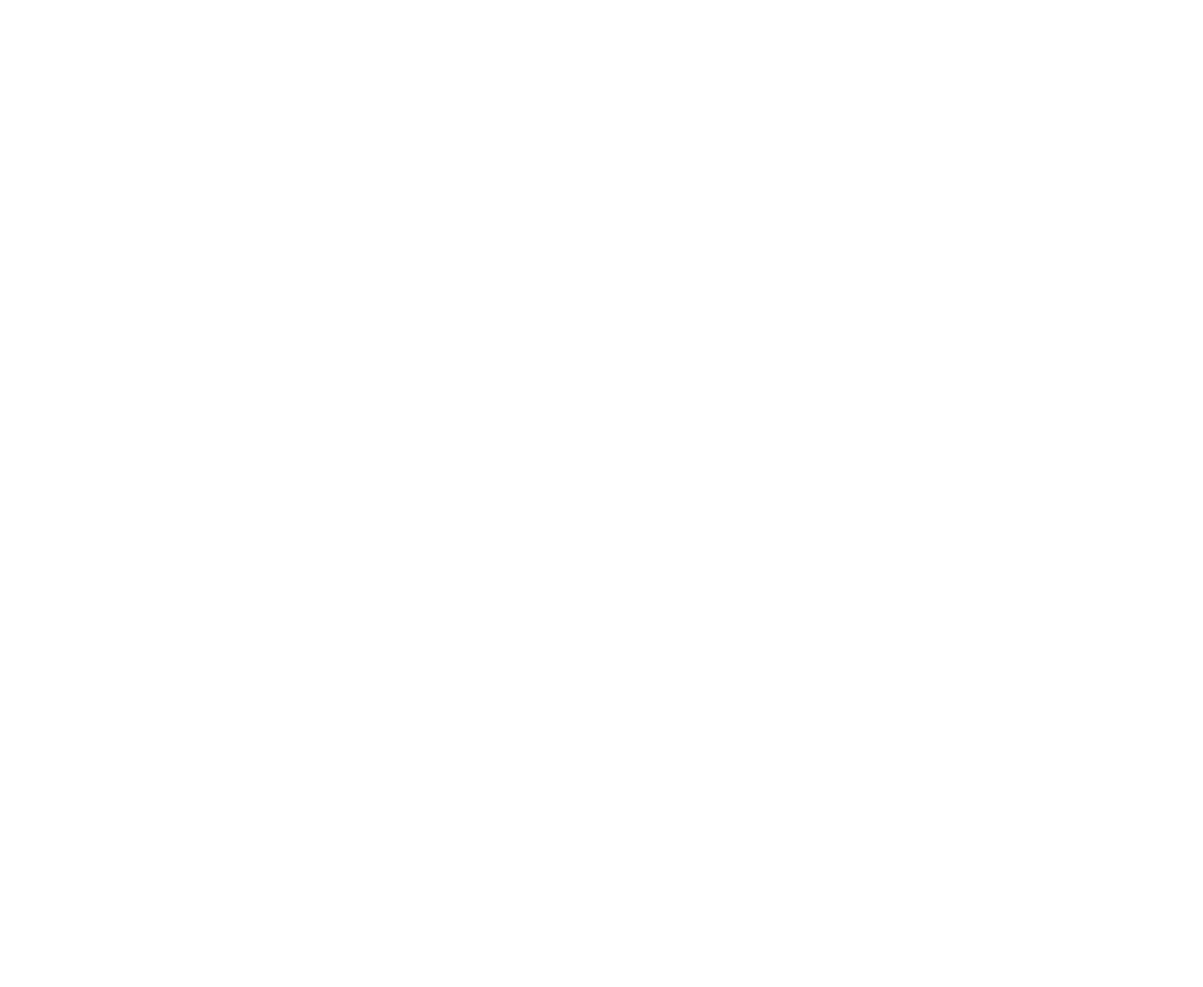
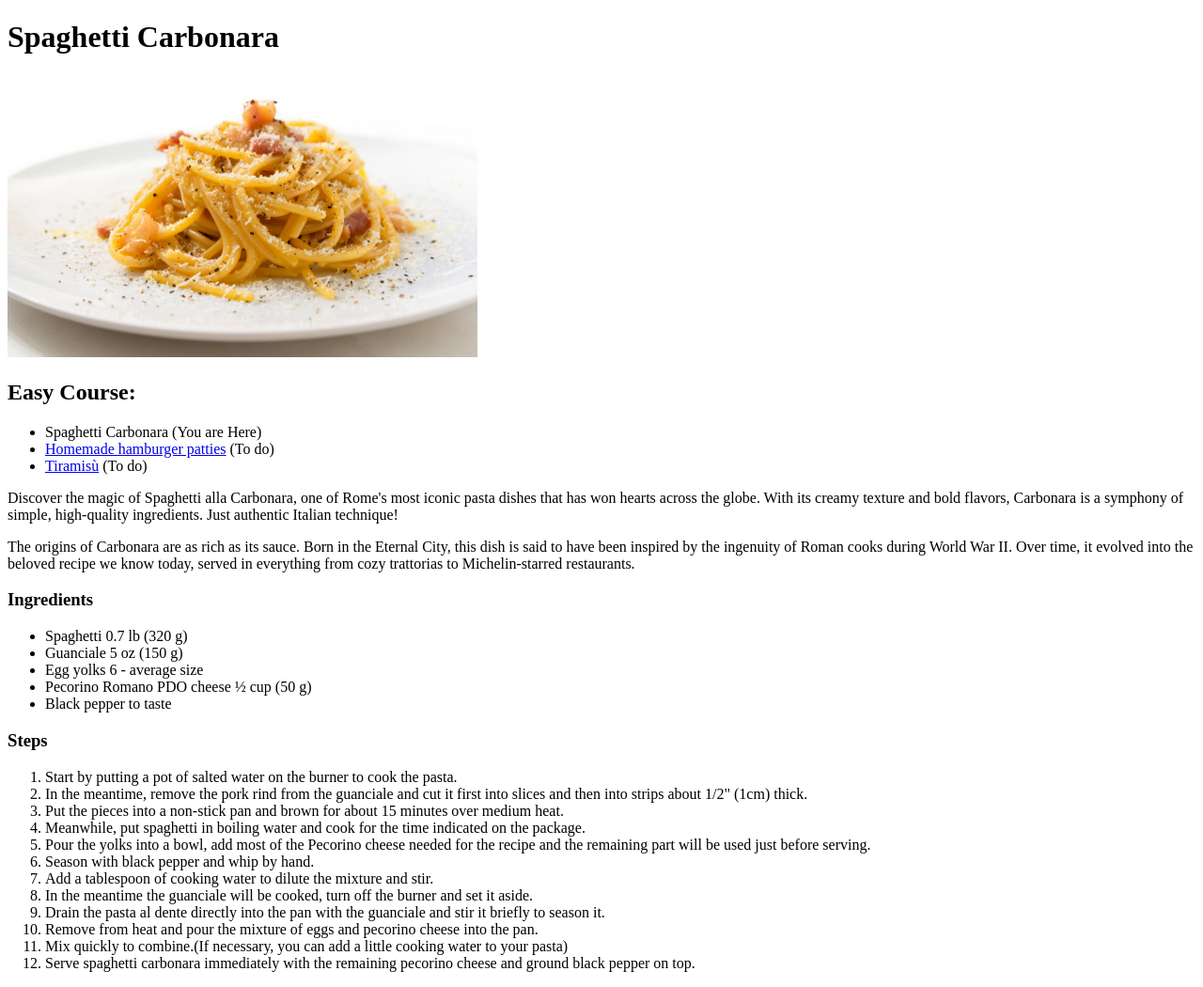
Before and after one commit to teguz2000/odin-recipes, a plain HTML site: page recipes/carbonara.html in a window 1280 px wide. Shown: the whole page at 94% size. Before the commit the page ends 800 px from the top, so only its background shows below. Drawn offline with Linux system fonts and the light colour scheme.

Commit message:
"Populated" carbonara's page and edited Index page

```diff
--- a/recipes/carbonara.html
+++ b/recipes/carbonara.html
@@ -3,9 +3,45 @@
 <head>
     <meta charset="UTF-8">
     <meta name="viewport" content="width=device-width, initial-scale=1.0">
-    <title>Carbonara | Odin Recipe</title>
+    <title>Carbonara | Odin Recipes</title>
 </head>
 <body>
-
+    <h1>Spaghetti Carbonara</h1>
+    <img src="../images/carbonara.jpg" height="300" width="500" alt="First look at a traditional Spaghetti Carbonara">
+    <h2>Easy Course:</h2>
+    <ul>
+        <li>Spaghetti Carbonara (You are Here)</li>
+        <li><a href="./recipes/hamburger.html">Homemade hamburger patties</a> (To do)</li>
+        <li><a href="./recipes/tiramisu.html">Tiramisù</a> (To do)</li>
+    </ul>
+    <p>Discover the magic of Spaghetti alla Carbonara, one of Rome's most iconic pasta dishes that has won hearts across the globe.
+        With its creamy texture and bold flavors, Carbonara is a symphony of simple, high-quality ingredients.
+        Just authentic Italian technique!</p>
+    <p>The origins of Carbonara are as rich as its sauce.
+        Born in the Eternal City, this dish is said to have been inspired by the ingenuity of Roman cooks during World War II.
+        Over time, it evolved into the beloved recipe we know today, served in everything from cozy trattorias to Michelin-starred restaurants.</p>
+    <h3>Ingredients</h3>
+    <ul>
+        <li>Spaghetti 0.7 lb (320 g)</li>
+        <li>Guanciale 5 oz (150 g)</li>
+        <li>Egg yolks 6 - average size</li>
+        <li>Pecorino Romano PDO cheese ½ cup (50 g)</li>
+        <li>Black pepper to taste</li>
+    </ul>
+    <h3>Steps</h3>
+    <ol>
+        <li>Start by putting a pot of salted water on the burner to cook the pasta.</li>
+        <li>In the meantime, remove the pork rind from the guanciale and cut it first into slices and then into strips about 1/2" (1cm) thick.</li>
+        <li>Put the pieces into a non-stick pan and brown for about 15 minutes over medium heat.</li>
+        <li>Meanwhile, put spaghetti in boiling water and cook for the time indicated on the package.</li>
+        <li>Pour the yolks into a bowl, add most of the Pecorino cheese needed for the recipe and the remaining part will be used just before serving.</li>
+        <li>Season with black pepper and whip by hand.</li>
+        <li>Add a tablespoon of cooking water to dilute the mixture and stir.</li>
+        <li>In the meantime the guanciale will be cooked, turn off the burner and set it aside.</li>
+        <li>Drain the pasta al dente directly into the pan with the guanciale and stir it briefly to season it.</li>
+        <li>Remove from heat and pour the mixture of eggs and pecorino cheese into the pan.</li>
+        <li> Mix quickly to combine.(If necessary, you can add a little cooking water to your pasta)</li>
+        <li>Serve spaghetti carbonara immediately with the remaining pecorino cheese and ground black pepper on top.</li>
+    </ol>
 </body>
 </html>
```
Also changed, not shown: index.html (+1 -0 lines), recipes/hamburger.html (+1 -1 lines), recipes/tiramisu.html (+1 -1 lines), images/carbonara.jpg (added), images/chef.jpg (added).
